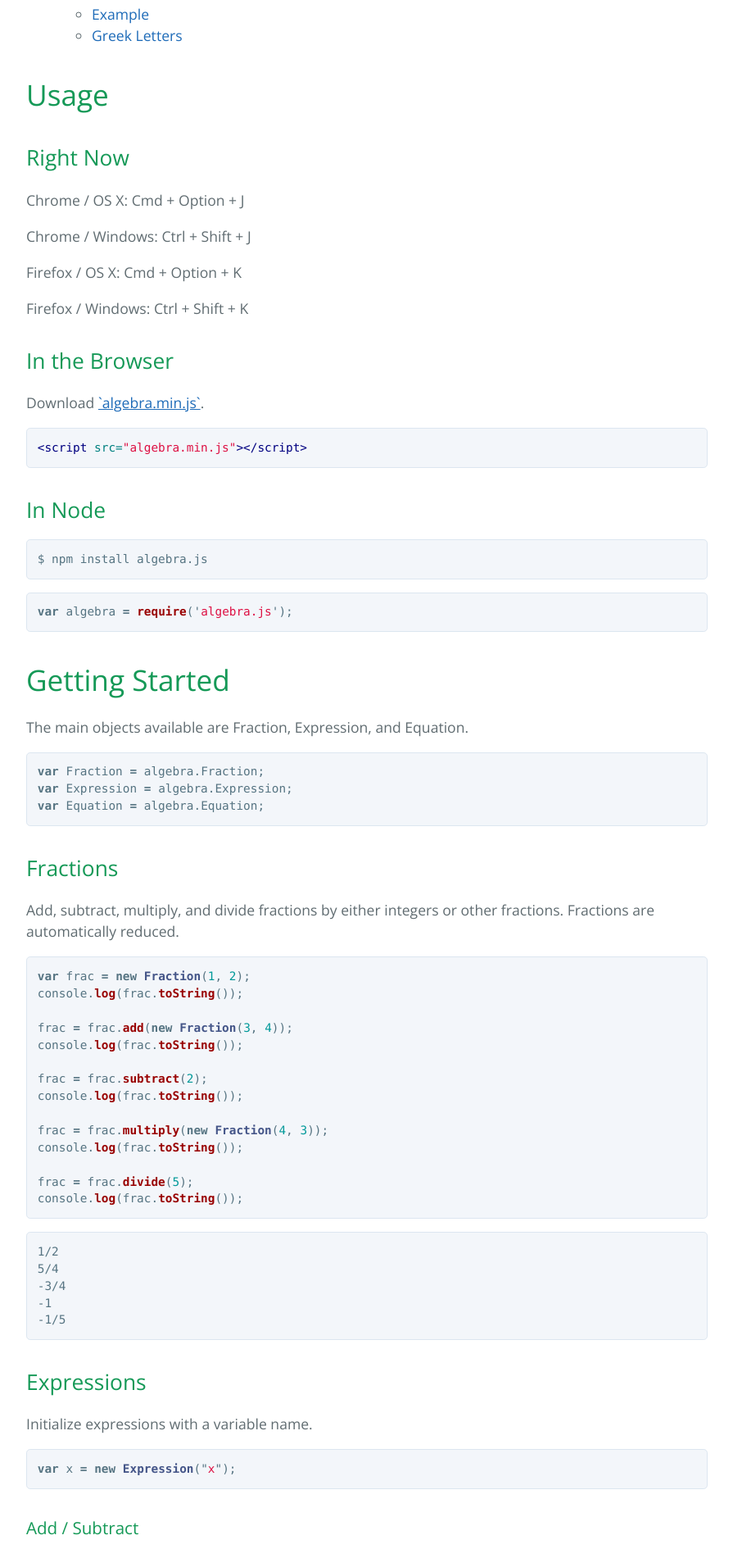
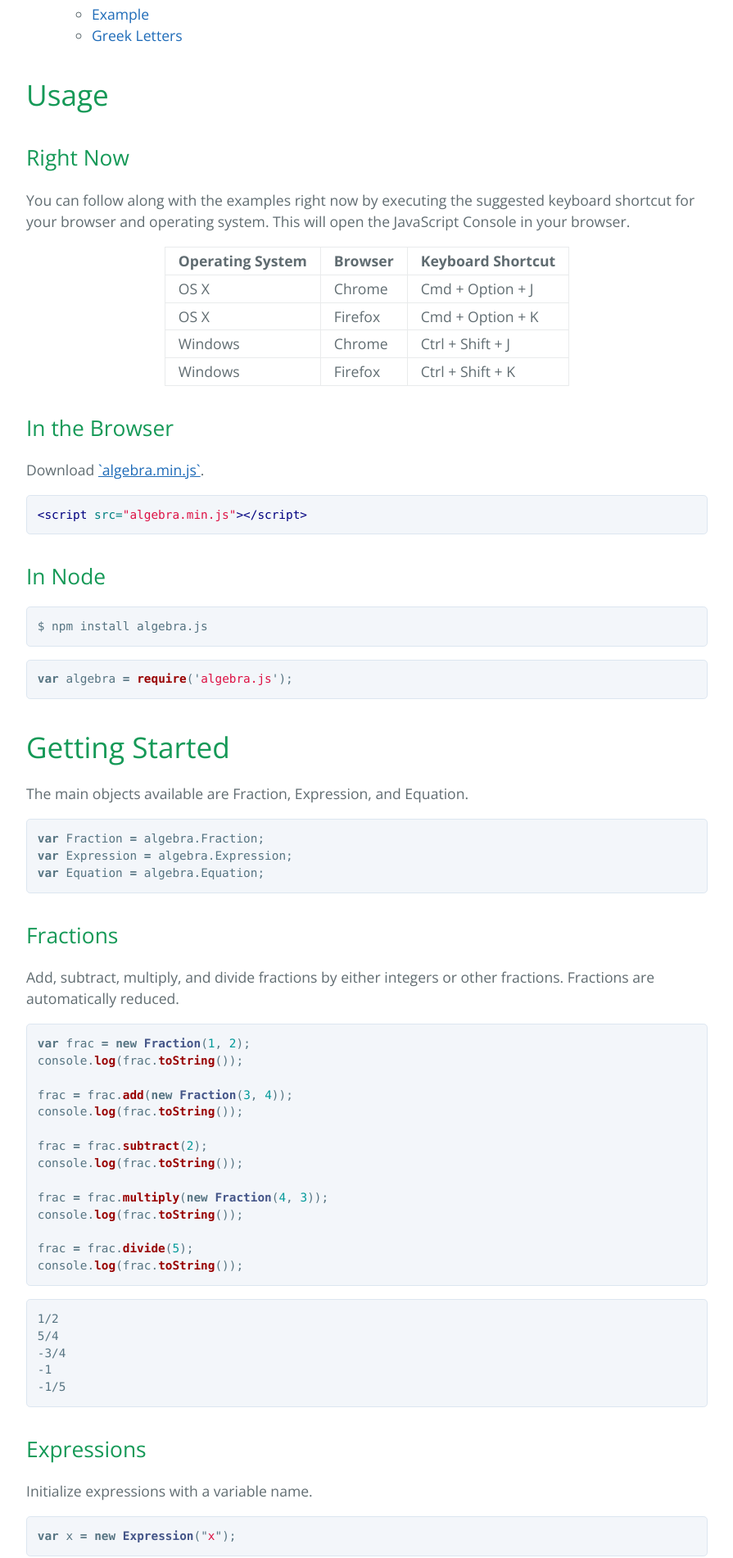
Before and after one commit to nicolewhite/algebra.js, a Jekyll site: the page built from index.md, in a window 1280 px wide. Shown: the part 1646-3547 px from the top of the page at 82% size, without its empty margins (192-1087 px from the left). Built offline with Jekyll 4.4.1, drawn with Linux system fonts in a browser that asks for light colours; nearby versions of some CDN libraries; Markdown is read by kramdown in place of the engine named in the settings; formulas are drawn with MathJax 3.

Commit message:
Add table for keyboard shortcuts

```diff
--- a/index.md
+++ b/index.md
@@ -65,13 +65,42 @@ x = 7/2
 
 ## <a name="usage-right-now"></a> Right Now
 
-Chrome / OS X: Cmd + Option + J
+You can follow along with the examples right now by executing the suggested keyboard shortcut for your browser and
+operating system. This will open the JavaScript Console in your browser.
 
-Chrome / Windows: Ctrl + Shift + J
+<table>
+    <thead>
+        <tr>
+            <th>Operating System</th>
+            <th>Browser</th>
+            <th>Keyboard Shortcut</th>
+        </tr>
+    </thead>
 
-Firefox / OS X: Cmd + Option + K
+    <tbody>
+        <tr>
+            <td>OS X</td>
+            <td>Chrome</td>
+            <td>Cmd + Option + J</td>
+        </tr>
+        <tr>
+            <td>OS X</td>
+            <td>Firefox</td>
+            <td>Cmd + Option + K</td>
+        </tr>
+        <tr>
+            <td>Windows</td>
+            <td>Chrome</td>
+            <td>Ctrl + Shift + J</td>
+        </tr>
+        <tr>
+            <td>Windows</td>
+            <td>Firefox</td>
+            <td>Ctrl + Shift + K</td>
+        </tr>
+    </tbody>
+</table>
 
-Firefox / Windows: Ctrl + Shift + K
 
 ## <a name="usage-in-browser"></a> In the Browser
 
--- a/stylesheets/stylesheet.css
+++ b/stylesheets/stylesheet.css
@@ -184,7 +184,7 @@ a:hover {
   font-weight: bold; }
 .main-content table th, .main-content table td {
   padding: 0.2rem 1rem;
-  border: 0px solid #e9ebec; }
+  border: 1px solid #e9ebec; }
 .main-content dl {
   padding: 0; }
 .main-content dl dt {
```
